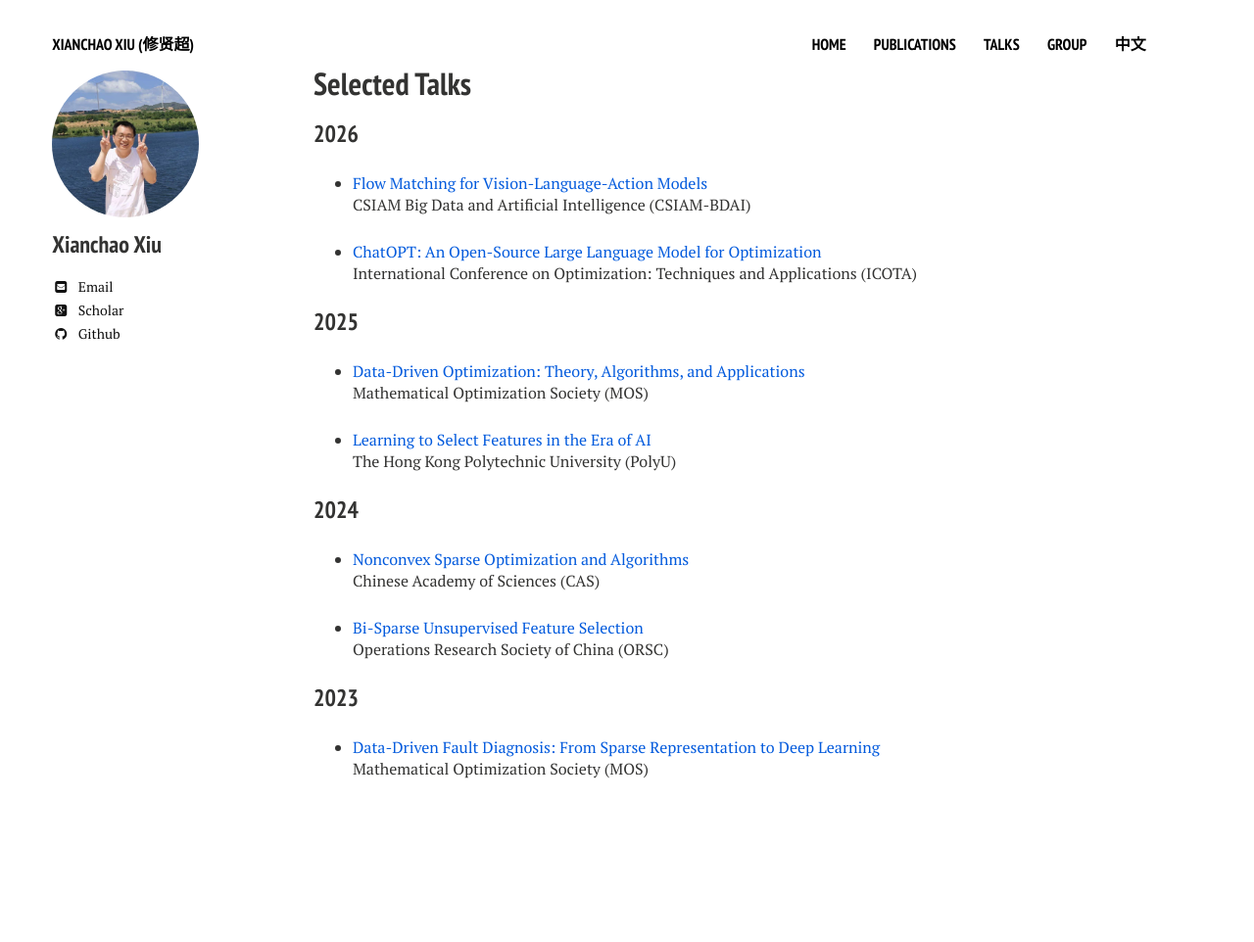
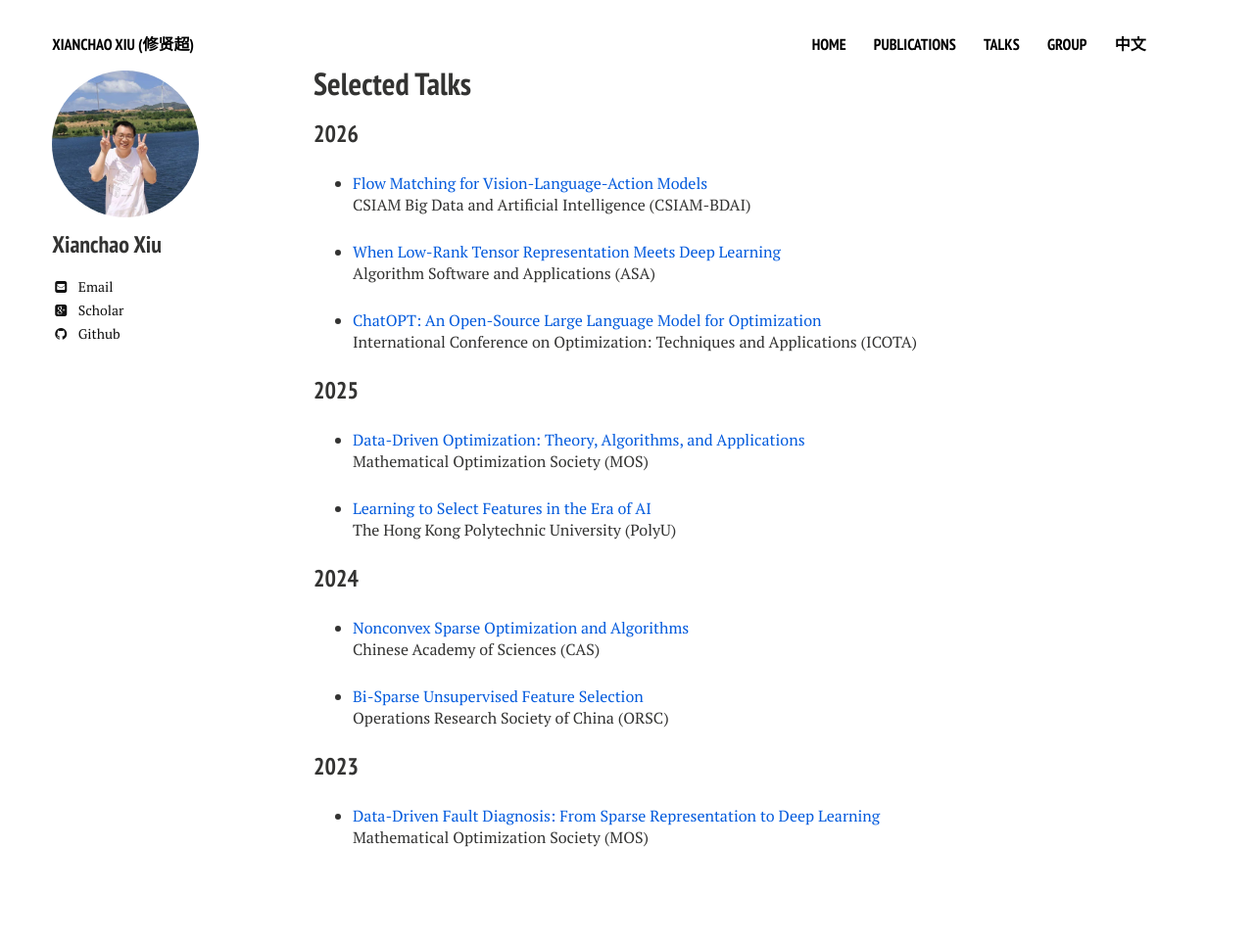
Before and after one commit to xianchaoxiu/xianchaoxiu.github.io, a Jekyll site: the page built from talks/index.md, in a window 1280 px wide. Shown: the whole page at 98% size. Built offline with Jekyll 4.4.1, drawn with Linux system fonts in a browser that asks for light colours; nearby versions of some CDN libraries; before the commit the page ends 900 px from its top, so only the background shows below that.

Commit message:
Update index.md

```diff
--- a/talks/index.md
+++ b/talks/index.md
@@ -13,6 +13,9 @@ share: false
 
 * <a href="../talks/2026-BDAI.pdf" class="textlink" target="_blank"> Flow Matching for Vision-Language-Action Models </a> <br>
 CSIAM Big Data and Artificial Intelligence (CSIAM-BDAI)
+
+* <a href="../talks/2026-ASA.pdf" class="textlink" target="_blank"> When Low-Rank Tensor Representation Meets Deep Learning </a> <br>
+Algorithm Software and Applications (ASA) <br>
 
 * <a href="../talks/2026-ICOTA.pdf" class="textlink" target="_blank"> ChatOPT: An Open-Source Large Language Model for Optimization </a> <br>
 International Conference on Optimization: Techniques and Applications (ICOTA) <br>
```
